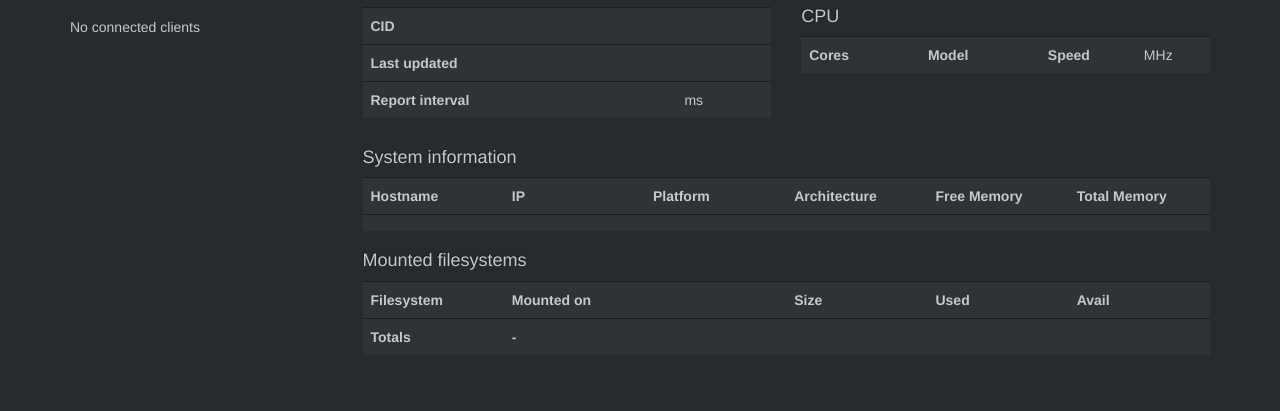
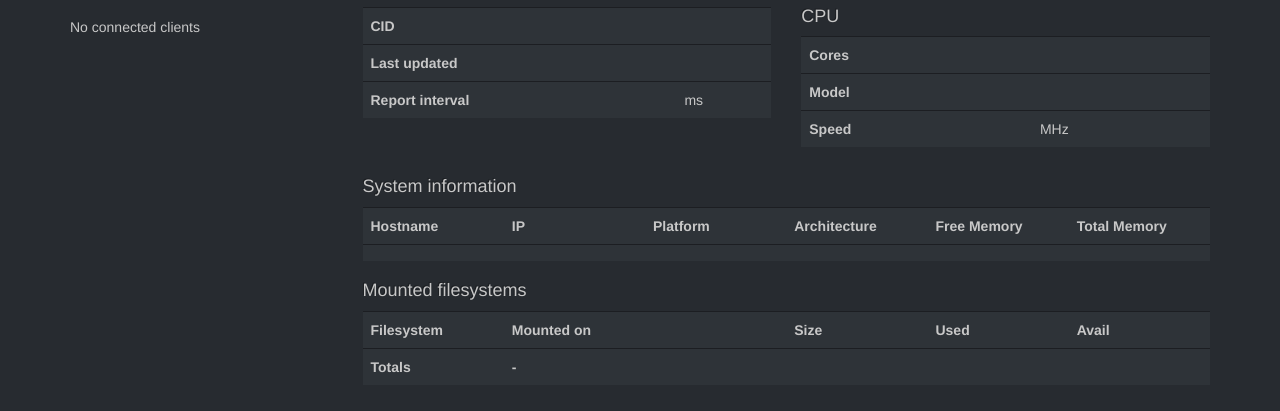
Before and after one commit to leinonen/storebror, a website: page gui/index.html in a window 1280 px wide. Shown: the part 73-484 px from the top of the page. Drawn offline with nearby package versions, Linux system fonts and the light colour scheme; no server answers.

Commit message:
gui stuff

```diff
--- a/gui/index.html
+++ b/gui/index.html
@@ -55,11 +55,9 @@
 						<div class="col-sm-6">
 							<h4>CPU</h4>
 							<table class="table">
-								<tr>
-									<th>Cores</th><td>{{vm.client.sysinfo.cpus.length}}</td>
-									<th>Model</th><td>{{vm.client.sysinfo.cpus[0].model}}</td>
-									<th>Speed</th><td>{{vm.client.sysinfo.cpus[0].speed}} MHz</td>
-								</tr>
+								<tr><th>Cores</th><td>{{vm.client.sysinfo.cpus.length}}</td></tr>
+								<tr><th>Model</th><td>{{vm.client.sysinfo.cpus[0].model}}</td></tr>
+								<tr><th>Speed</th><td>{{vm.client.sysinfo.cpus[0].speed}} MHz</td></tr>
 							</table>
 						</div>
 					</div>
```
